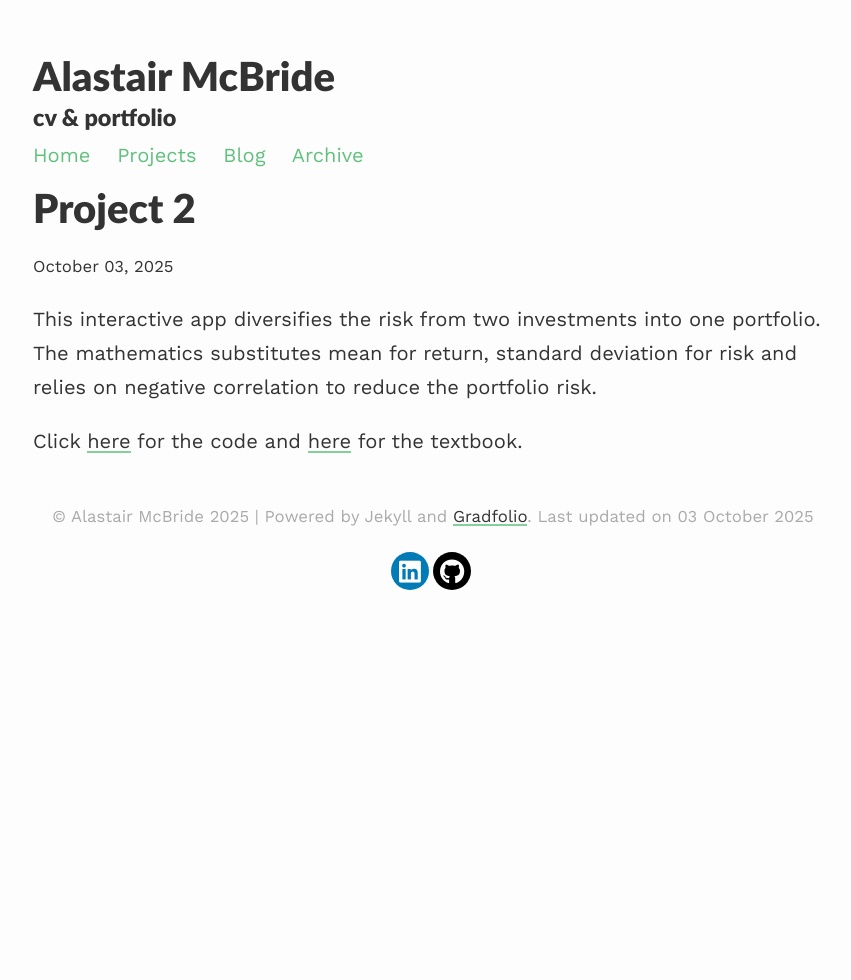
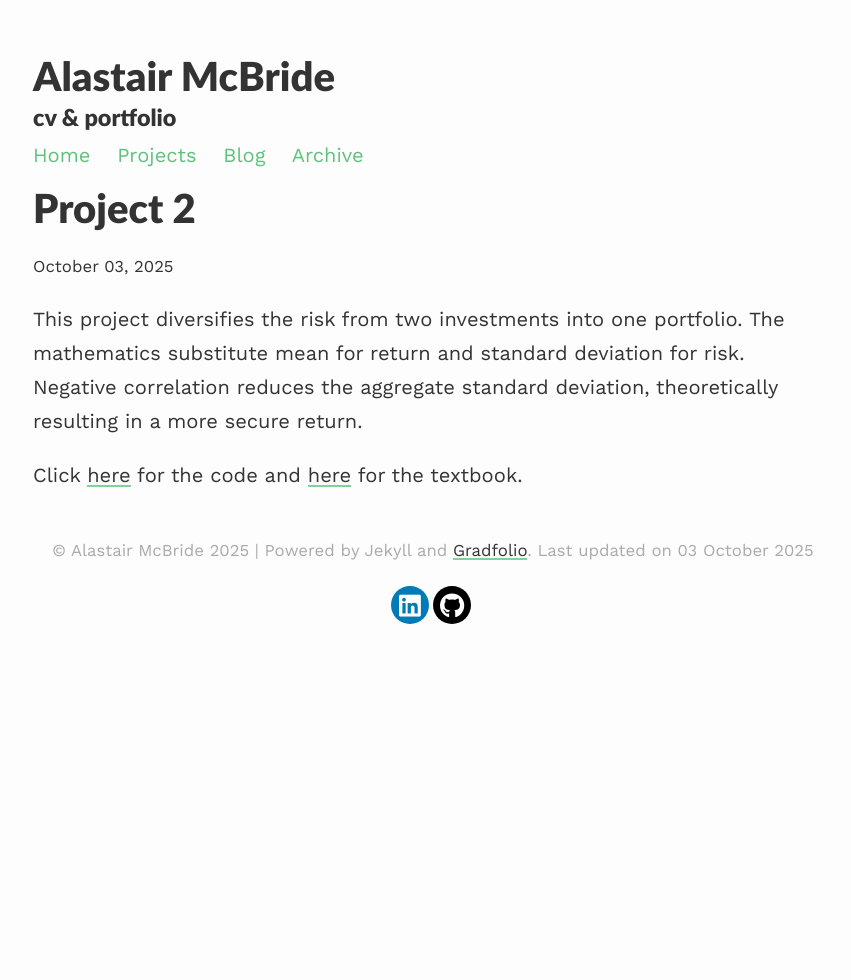
Before and after one commit to amcbhome/amcbhome.github.io, a Jekyll site: the page built from _projects/project2.md, in a window 1280 px wide. Shown: the whole page, without its empty margins (207-1058 px from the left). Built offline with Jekyll 4.4.1, drawn with Linux system fonts in a browser that asks for light colours.

Commit message:
Update project2.md

```diff
--- a/_projects/project2.md
+++ b/_projects/project2.md
@@ -3,7 +3,7 @@ layout: post
 title: Project 2
 description: Diversify investment risk
 ---
-This interactive app diversifies the risk from two investments into one portfolio. The mathematics substitutes mean for return, standard deviation for risk and relies on negative correlation to reduce the portfolio risk.
+This  project diversifies the risk from two investments into one portfolio. The mathematics substitute mean for return and standard deviation for risk. Negative correlation reduces the aggregate standard deviation, theoretically resulting in a more secure return.
 
 
 Click [here](https://colab.research.google.com/drive/1x-SM8A8w86epSZDc7057pg1PLXqYJkTL?usp=sharing){:target="_blank"} for the code and [here](https://www.pearson.com/en-gb/subject-catalog/p/corporate-finance-principles-and-practice/P200000010121/9781292450957?srsltid=AfmBOopsewCLjIuP5bXXGTerIOGerA5JVsp6GIvebU-RwzXjEldYGlje){:target="_blank"} for the textbook.
```
